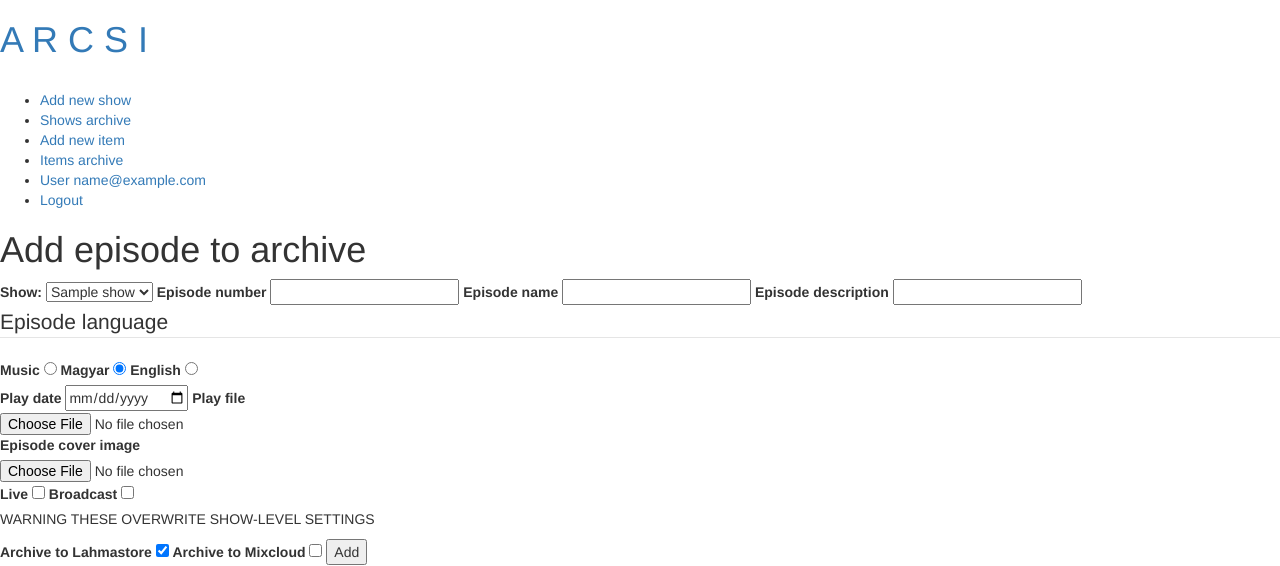
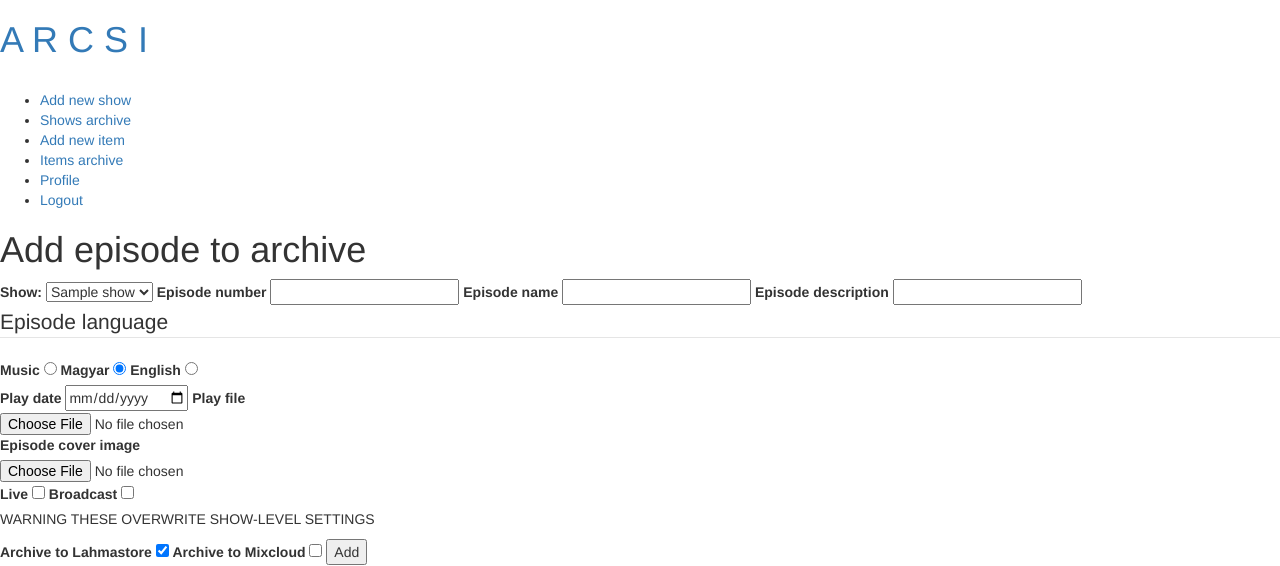
Before and after one commit to lahmacunradio/arcsi, a Flask app: page /item/add in a window 1280 px wide. Shown: the top 566 px of the page. Run offline with Flask 2, Linux system fonts and the light colour scheme; a user stored in the database is signed in; tables that the repository leaves empty hold one stand-in row (values such as "Sample post"); some libraries are stand-ins or nearby versions.

Commit message:
templates -- rework base (header) html add admin links

```diff
--- a/arcsi/templates/base.html
+++ b/arcsi/templates/base.html
@@ -18,11 +18,15 @@
       <li><a href="{{ url_for('router.add_item') }}">Add new item</a></li>
       <li><a href="{{ url_for('router.list_items') }}">Items archive</a></li>
       {% if current_user.is_authenticated %}
-      <li><a href="{{ url_for('router.view_user') }}">User {{ current_user.email }}</a></li>
+      <li><a href="{{ url_for('router.view_user') }}">Profile</a></li>
       <li><a href="{{ url_for('security.logout') }}">Logout</a></li>
       {% else %}
       <li><a href="{{ url_for('security.login') }}">Login</a></li>
       <li><a href="{{ url_for('security.register') }}">Register</a></li>
+      {% endif %}
+      {% if current_user.has_role("admin") %}
+      <h4>ADMIN INTERFACE</h4>
+      <li><a href="{{ url_for('router.list_users') }}">All users</a></li>
       {% endif %}
     </ul>
   </nav>
```
